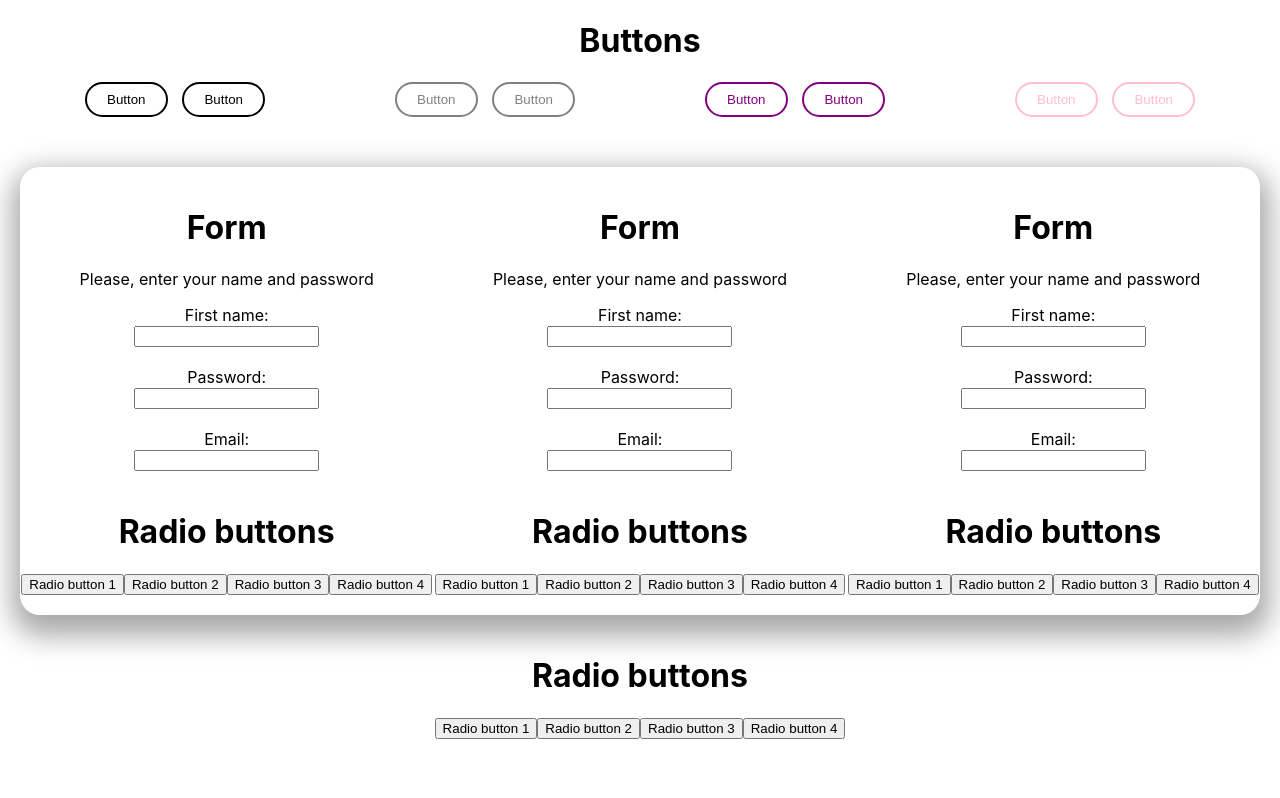
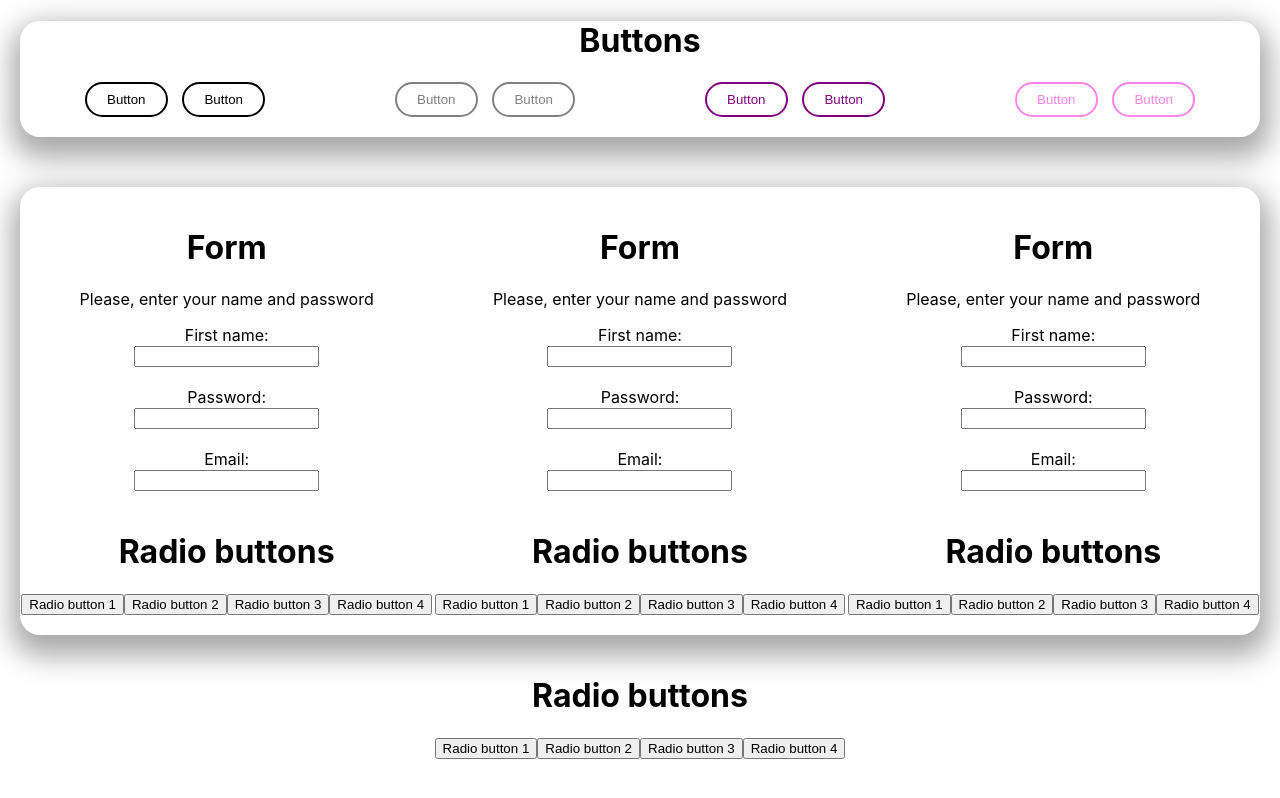
Before and after one commit to MariaKlo/ui-kit-react, a React (Create React App) app: page / in a window 1280 px wide. Built offline with nearby package versions, Linux system fonts and the light colour scheme.

Commit message:
Style buttons

```diff
--- a/src/components/buttons/buttons.css
+++ b/src/components/buttons/buttons.css
@@ -1,3 +1,10 @@
+.buttons {
+    border-radius: 20px;
+    padding-bottom: 1.25rem;
+    -webkit-box-shadow: 43px -24px 5px -3px rgba(0,0,0,0), 1px 12px 28px 9px rgba(0,0,0,0.34);
+    box-shadow: 43px -24px 5px -3px rgba(0,0,0,0), 1px 12px 28px 9px rgba(0,0,0,0.34);
+}
+
 .buttons__wrapper {
     display: flex;
     justify-content: space-around;
@@ -17,8 +24,8 @@
 }
 
 .button_pink {
-    border: 2px solid pink;
-    color: pink;
+    border: 2px solid rgba(255, 131, 235, 1);
+    color: rgba(255, 131, 235, 1);
 }
 
 .button_black {
@@ -39,4 +46,5 @@
 .button_pink:hover, .button_black:hover, .button_grey:hover, .button_purple:hover {
     opacity: 0.5;
     transition: all 0.3s;
+    cursor: pointer;
 }
```
